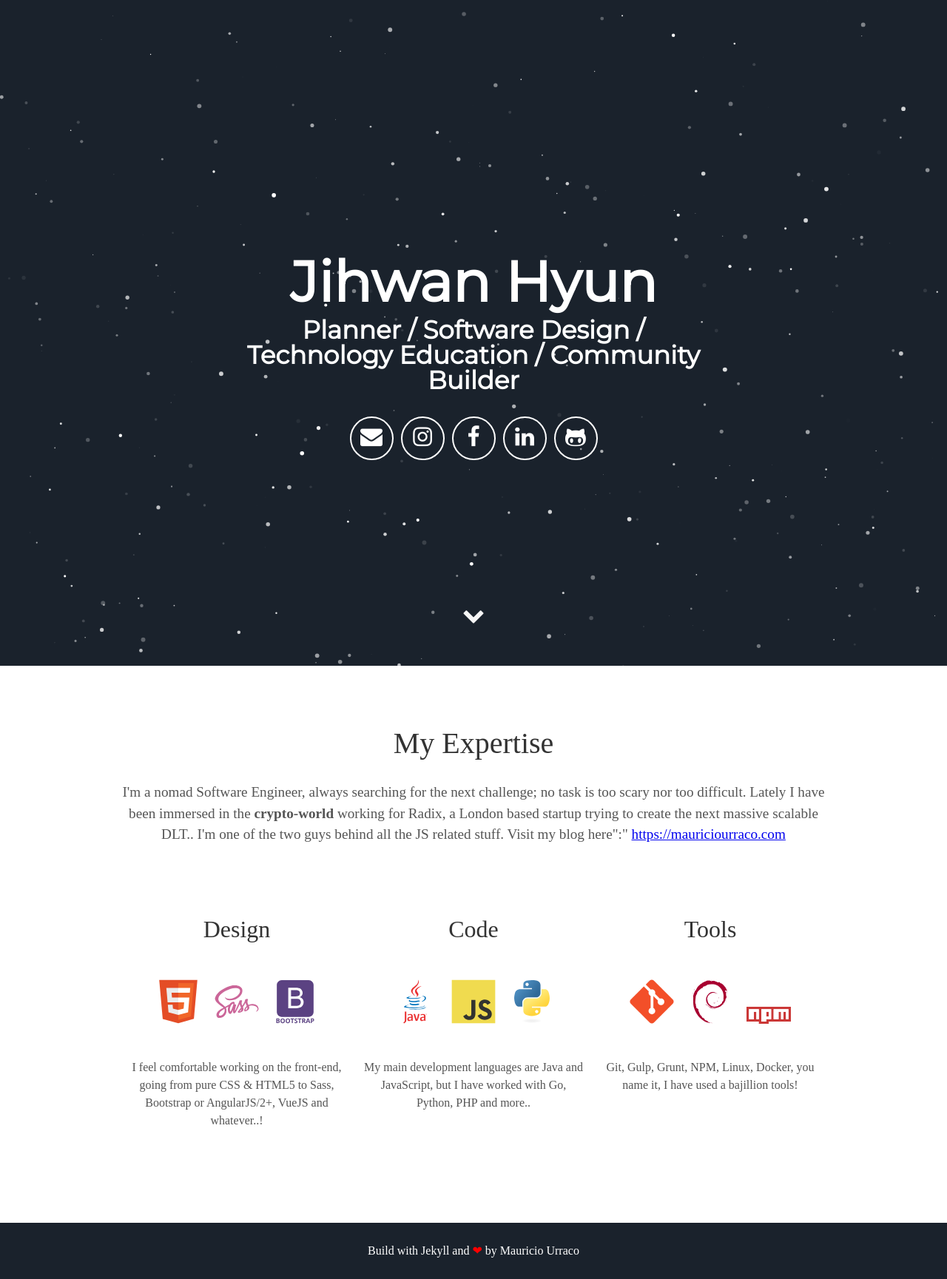
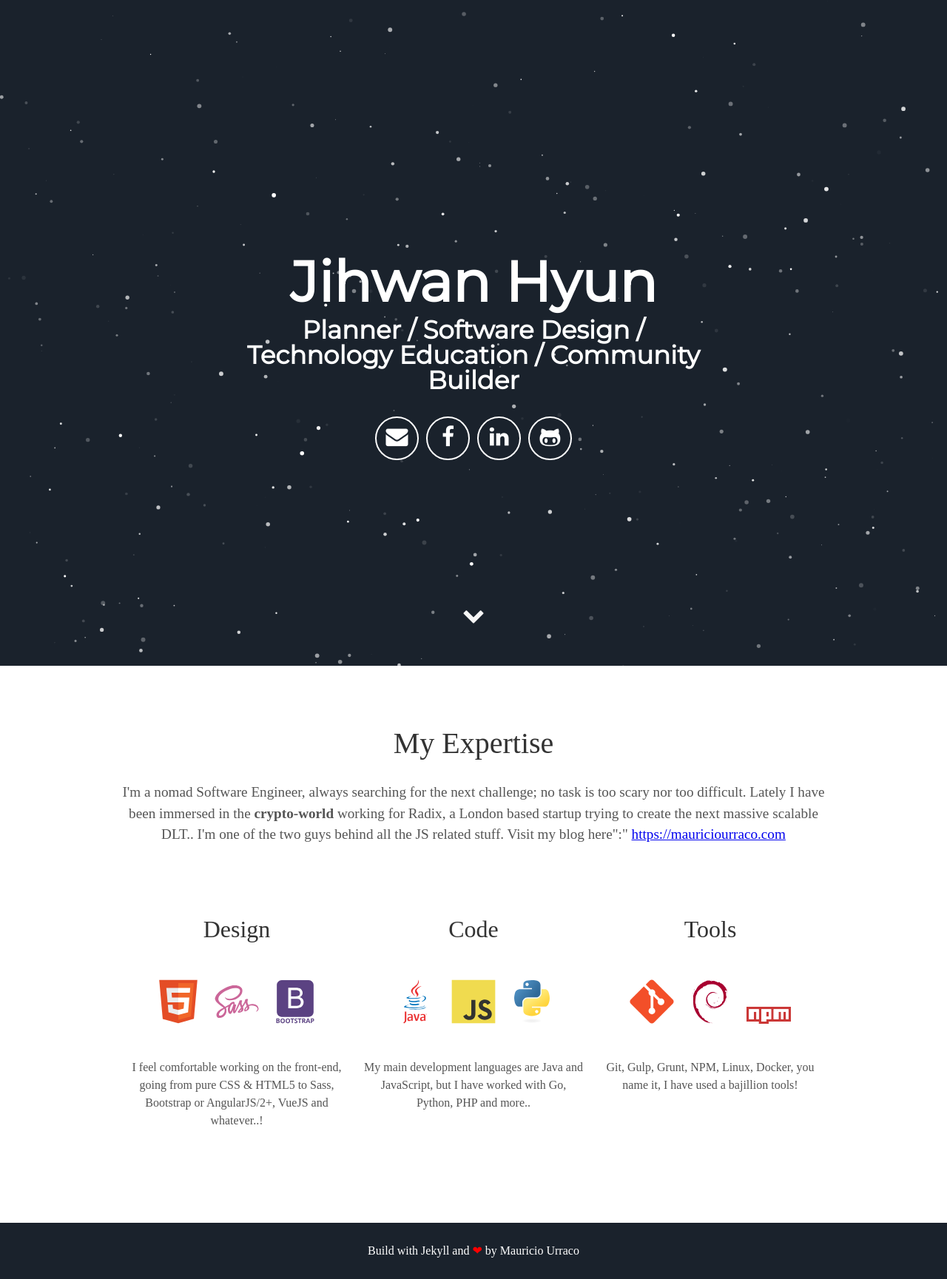
Before and after one commit to lemonadegt/lemonism.github.io, a Jekyll site: the page built from index.html, in a window 1280 px wide. Shown: the whole page at 74% size. Built offline with Jekyll 4.4.1, drawn with Linux system fonts in a browser that asks for light colours; some web fonts are replaced.

Commit message:
Update header.html
인스타그램 건 주석처리

```diff
--- a/_includes/header.html
+++ b/_includes/header.html
@@ -6,7 +6,7 @@
       </h1>
       <div class="header-icons">
         <a aria-label="Send email" href="mailto:lemonadegt@gmail.com"><i class="icon fa fa-envelope"></i></a>
-        <a aria-label="My Instagram" target="_blank" href="https://www.instagram.com/mauriciourraco7"><i class="icon fa fa-instagram" aria-hidden="true"></i></a>
+        <!-- <a aria-label="My Instagram" target="_blank" href="https://www.instagram.com/mauriciourraco7"><i class="icon fa fa-instagram" aria-hidden="true"></i></a> -->
         <a aria-label="My Facebook" target="_blank" href="https://www.facebook.com/jihwan.hyun"><i class="icon fa fa-facebook" aria-hidden="true"></i></a>
         <a aria-label="My LinkedIn" target="_blank" href="https://www.linkedin.com/in/bitterlemon/"><i class="icon fa fa-linkedin" aria-hidden="true"></i></a>
         <a aria-label="My Github" target="_blank" href="https://github.com/lemonadegt"><i class="icon fa fa-github-alt" aria-hidden="true"></i></a>
```
